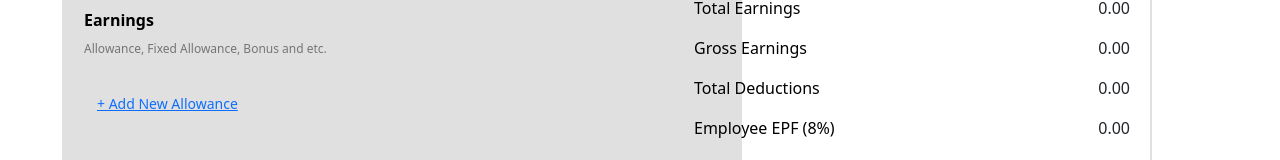
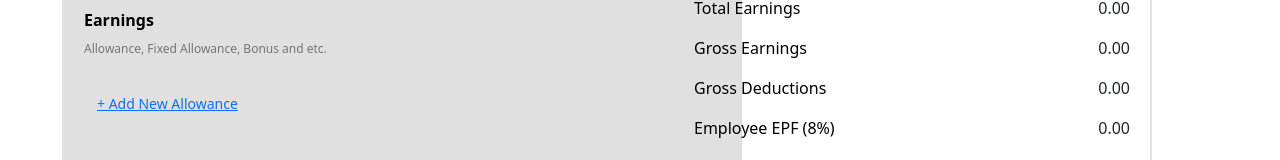
Before and after one commit to IsuruMJA99/salary-calculator-2024-Q2-IsuruMJA99, a React (Create React App) app: page / in a window 1280 px wide. Shown: the part 194-354 px from the top of the page. Built offline with nearby package versions, Linux system fonts and the light colour scheme.

Commit message:
Resolve warning Messages

```diff
--- a/src/components/SalarySummary.jsx
+++ b/src/components/SalarySummary.jsx
@@ -32,8 +32,8 @@ const SalarySummary = () => {
       <p className= 'd-flex justify-content-between'><spam className='form-normal-text'>Basic Salary</spam>{formatNumber (basicSalary) }</p>
       <p  className= 'd-flex justify-content-between'><span className='form-normal-text'>Total Earnings</span>{formatNumber  (totalEarnings)}</p>
       <p  className= 'd-flex justify-content-between'><span className='form-normal-text'>Gross Earnings</span> {formatNumber (grossEarnings)}</p>
-      <p  className= 'd-flex justify-content-between'><span className='form-normal-text'>Total Deductions</span> {formatNumber (totalDeductions)}</p>
-      <p  className= 'd-flex justify-content-between'><span className='form-normal-text'>Employee EPF (8%)</span>{formatNumber (employeeEPF)} </p>
+      <p  className= 'd-flex justify-content-between'><span className='form-normal-text'>Gross Deductions</span> {totalDeductions !== 0 ? '-' : null}{formatNumber(totalDeductions)}</p>
+      <p  className= 'd-flex justify-content-between'><span className='form-normal-text'>Employee EPF (8%)</span>{employeeEPF !== 0 ? '-' : null}{formatNumber(employeeEPF)}</p>
       <p  className= 'd-flex justify-content-between' ><span className='form-normal-text'>APIT</span>{formatNumber (APIT)} </p>
 
       <p className='d-flex justify-content-between mb-4 mt-4 '
```
